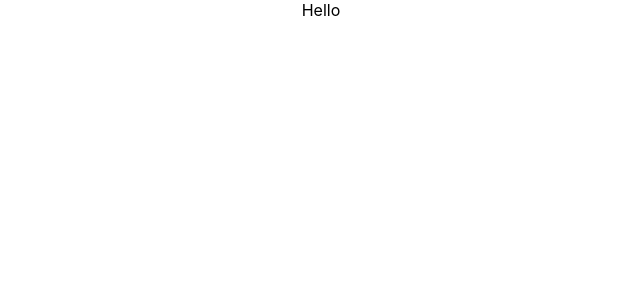
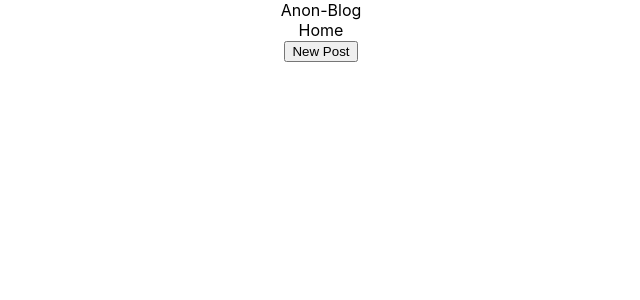
Before and after one commit to Enhancifire/Frontend, a React (Create React App) app: page / in a window 1280 px wide. Shown: the top 300 px of the page, without its empty margins (319-959 px from the left). Built offline with nearby package versions, Linux system fonts and the light colour scheme.

Commit message:
🚧: Add Navbar

```diff
--- a/src/App.js
+++ b/src/App.js
@@ -4,7 +4,16 @@ import './App.css';
 function App() {
   return (
     <div className="App">
-      Hello
+      <nav className="navbar">
+        <div className="navbar-logo">Anon-Blog</div>
+        <div className="navbar-items">
+          <div className="navbar-home">Home</div>
+          <div className="navbar-post">
+            <button className="navbar-newPost">New Post</button>
+          </div>
+        </div>
+
+      </nav>
     </div>
   );
 }
```
